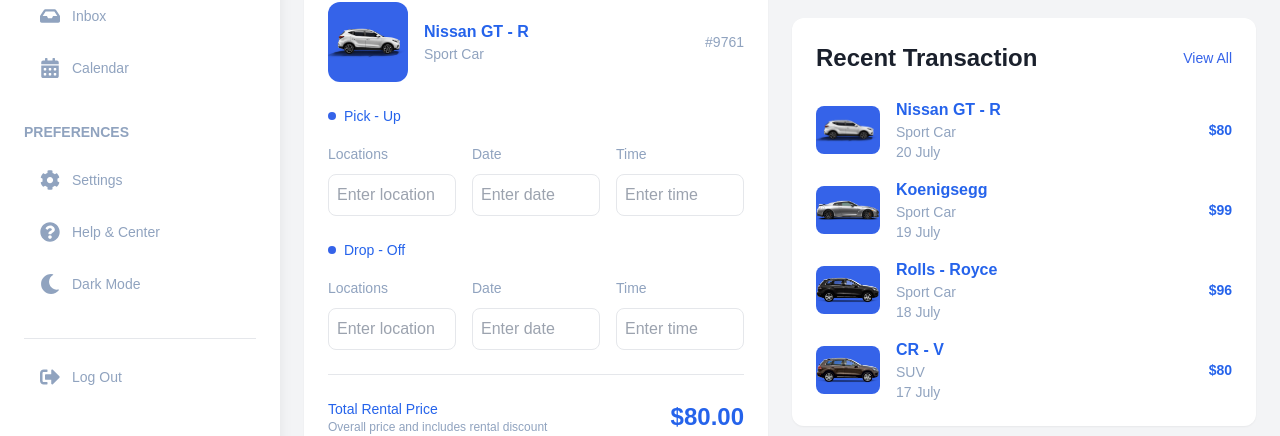
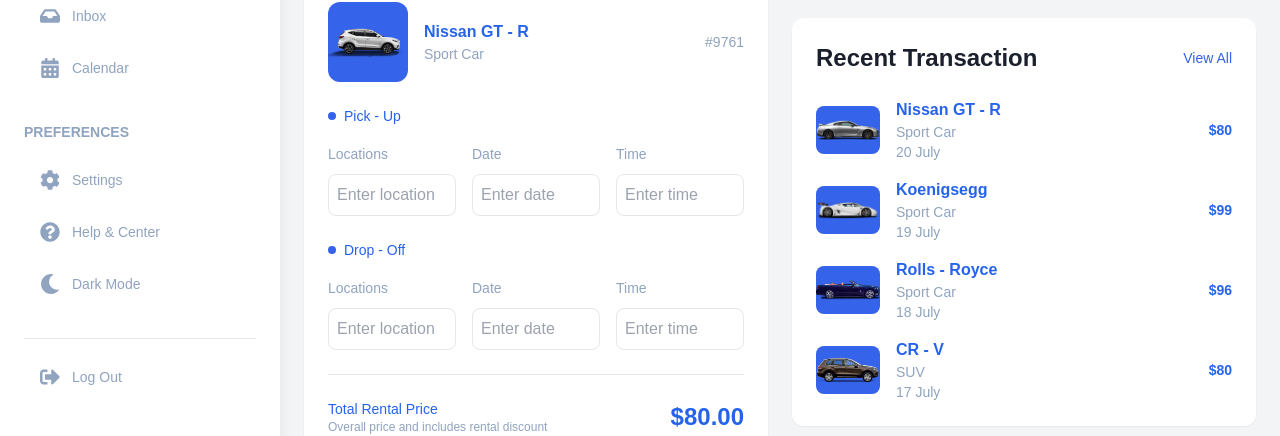
Before and after one commit to waleedkhan06/Hackathon-figma, a Next.js app: page /dashboard in a window 1280 px wide. Shown: the part 386-822 px from the top of the page. Built offline with nearby package versions, Linux system fonts and the light colour scheme.

Commit message:
hackathonfigmaclone24hr

```diff
--- a/src/app/car-detail/page.tsx
+++ b/src/app/car-detail/page.tsx
@@ -111,7 +111,7 @@ export default function CarDetail() {
       name: 'Koenigsegg',
       type: 'Sport',
       price: 99.00,
-      image: '/koenigsegg.png ',
+      image: '/koenigsegg.png',
       specs: { fuel: '90L', transmission: 'Manual', capacity: '2 People' }
     },
     {
@@ -119,7 +119,7 @@ export default function CarDetail() {
       name: 'Nissan GT - R',
       type: 'Sport',
       price: 80.00,
-      image: '/nissan-gtr.png  ',
+      image: '/nissan.png  ',
       specs: { fuel: '80L', transmission: 'Manual', capacity: '2 People' }
     },
     {
--- a/src/app/components/header.tsx
+++ b/src/app/components/header.tsx
@@ -30,7 +30,7 @@ export function Header() {
           <div className="w-10 h-10 md:w-12 md:h-12 rounded-full bg-gray-200 cursor-pointer md:hidden">
             <Link href="/dashboard">
               <Image
-                src="/profil.png"
+                src="/Profil.png"
                 alt="Profile Image"
                 width={48}
                 height={48}
@@ -80,7 +80,7 @@ export function Header() {
           <div className="w-10 h-10 md:w-12 md:h-12 rounded-full bg-gray-200 cursor-pointer">
             <Link href="/dashboard">
               <Image
-                src="/profil.png"
+                src="/Profil.png"
                 alt="Profile Image"
                 width={48}
                 height={48}
--- a/src/app/dashboard/page.tsx
+++ b/src/app/dashboard/page.tsx
@@ -15,7 +15,7 @@ const recentTransactions = [
     type: "Sport Car",
     date: "20 July",
     price: 80.00,
-    image: "/car2.png"
+    image: "/nissan.png"
   },
   {
     id: 2,
@@ -23,7 +23,7 @@ const recentTransactions = [
     type: "Sport Car",
     date: "19 July",
     price: 99.00,
-    image: "/car1.png"
+    image: "/Koenigsegg.png"
   },
   {
     id: 3,
@@ -31,7 +31,7 @@ const recentTransactions = [
     type: "Sport Car",
     date: "18 July",
     price: 96.00,
-    image: "/car3.png"
+    image: "/ROLLS.png"
   },
   {
     id: 4,
@@ -39,7 +39,7 @@ const recentTransactions = [
     type: "SUV",
     date: "17 July",
     price: 80.00,
-    image: "/car5.png"
+    image: "/crv.png"
   }
 ]
 
```
